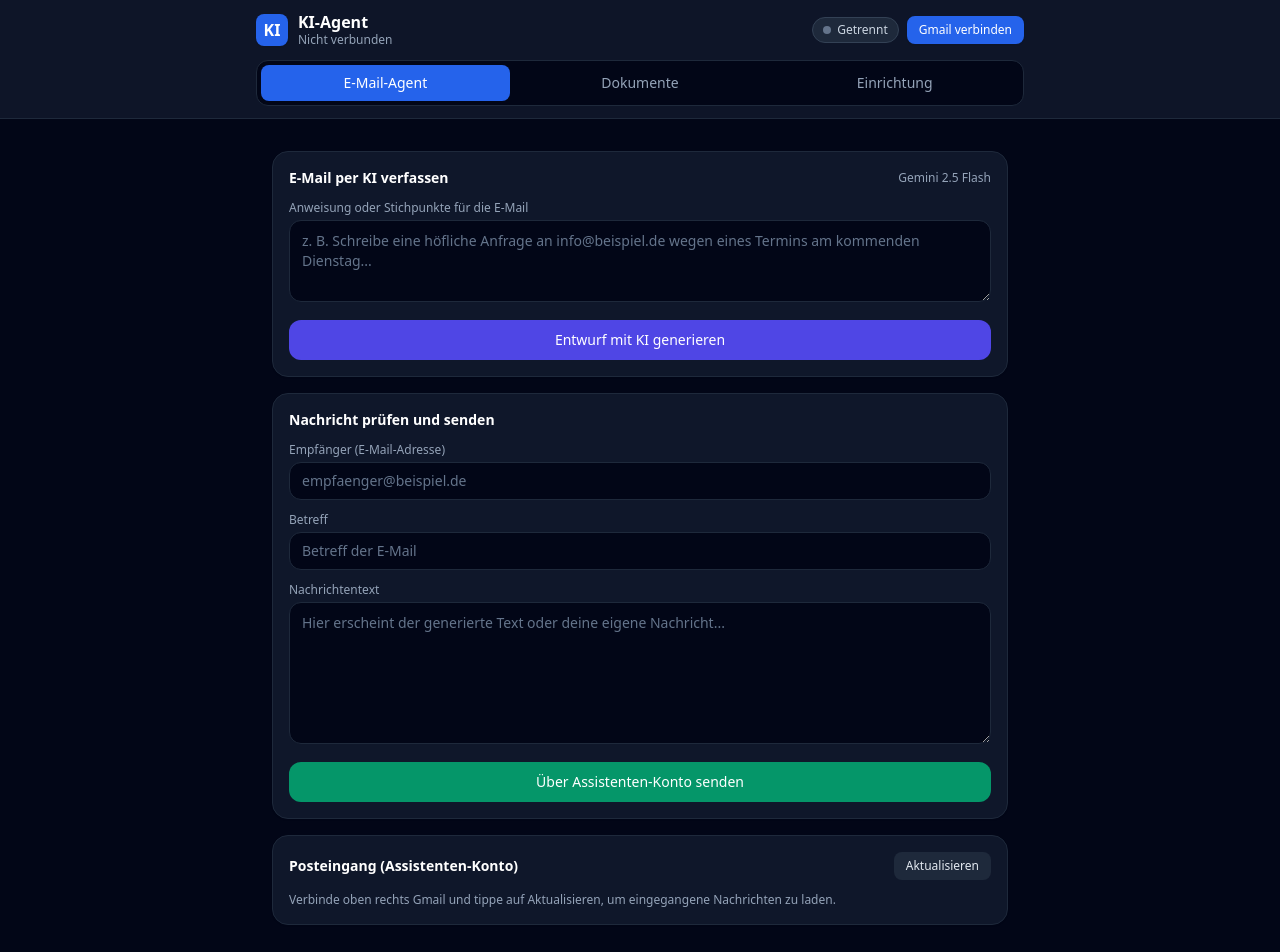
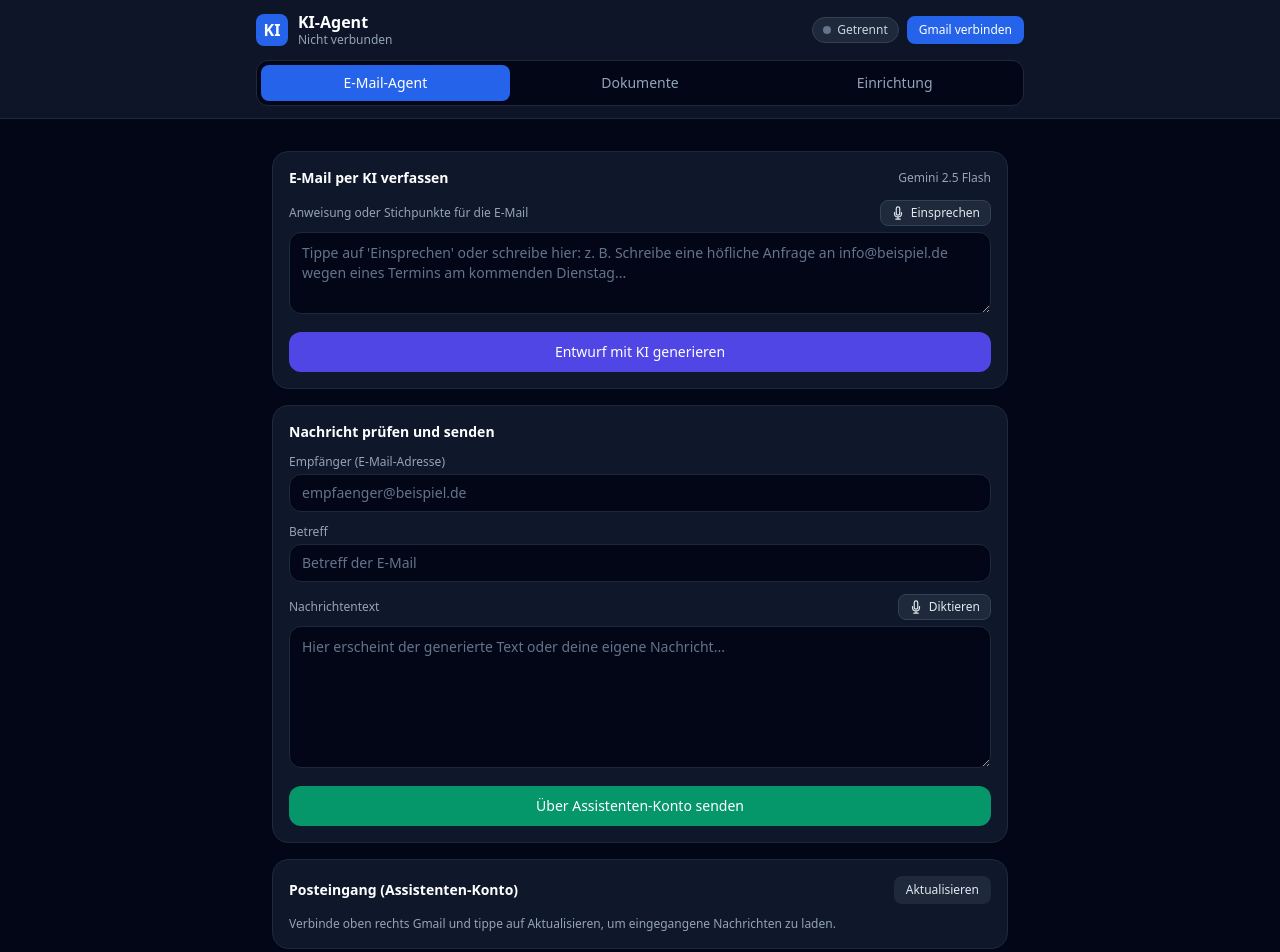
Before and after one commit to marchens1977/KI-Agent, a plain HTML site: page index.html in a window 1280 px wide. Drawn offline with nearby package versions, Linux system fonts and the light colour scheme.

Commit message:
Add files via upload

```diff
--- a/index.html
+++ b/index.html
@@ -57,8 +57,14 @@
         </div>
 
         <div>
-          <label class="block text-xs text-slate-400 mb-1">Anweisung oder Stichpunkte für die E-Mail</label>
-          <textarea id="mailPrompt" rows="3" placeholder="z. B. Schreibe eine höfliche Anfrage an info@beispiel.de wegen eines Termins am kommenden Dienstag..." class="w-full rounded-xl bg-slate-950 border border-slate-800 px-3 py-2.5 text-sm text-slate-100 placeholder-slate-500 focus:outline-none focus:border-blue-500"></textarea>
+          <div class="flex items-center justify-between gap-2 mb-1.5">
+            <label for="mailPrompt" class="block text-xs text-slate-400">Anweisung oder Stichpunkte für die E-Mail</label>
+            <button type="button" onclick="toggleVoiceInput('mailPrompt', this)" class="voice-btn inline-flex items-center gap-1.5 px-2.5 py-1 rounded-lg bg-slate-800 hover:bg-slate-700 text-xs font-medium text-slate-200 border border-slate-700 transition">
+              <svg class="w-3.5 h-3.5" fill="none" stroke="currentColor" stroke-width="2" viewBox="0 0 24 24"><path stroke-linecap="round" stroke-linejoin="round" d="M12 18.75a6 6 0 006-6v-1.5m-6 7.5a6 6 0 01-6-6v-1.5m6 7.5v3.75m-3.75 0h7.5M12 15.75a3 3 0 01-3-3V4.5a3 3 0 116 0v8.25a3 3 0 01-3 3z"/></svg>
+              <span>Einsprechen</span>
+            </button>
+          </div>
+          <textarea id="mailPrompt" rows="3" placeholder="Tippe auf 'Einsprechen' oder schreibe hier: z. B. Schreibe eine höfliche Anfrage an info@beispiel.de wegen eines Termins am kommenden Dienstag..." class="w-full rounded-xl bg-slate-950 border border-slate-800 px-3 py-2.5 text-sm text-slate-100 placeholder-slate-500 focus:outline-none focus:border-blue-500"></textarea>
         </div>
 
         <button onclick="generateEmailDraft()" id="btnGenerateMail" class="w-full py-2.5 px-4 rounded-xl bg-indigo-600 hover:bg-indigo-500 active:bg-indigo-700 text-sm font-medium text-white transition">
@@ -80,7 +86,13 @@
         </div>
 
         <div>
-          <label class="block text-xs text-slate-400 mb-1">Nachrichtentext</label>
+          <div class="flex items-center justify-between gap-2 mb-1.5">
+            <label for="mailBody" class="block text-xs text-slate-400">Nachrichtentext</label>
+            <button type="button" onclick="toggleVoiceInput('mailBody', this)" class="voice-btn inline-flex items-center gap-1.5 px-2.5 py-1 rounded-lg bg-slate-800 hover:bg-slate-700 text-xs font-medium text-slate-200 border border-slate-700 transition">
+              <svg class="w-3.5 h-3.5" fill="none" stroke="currentColor" stroke-width="2" viewBox="0 0 24 24"><path stroke-linecap="round" stroke-linejoin="round" d="M12 18.75a6 6 0 006-6v-1.5m-6 7.5a6 6 0 01-6-6v-1.5m6 7.5v3.75m-3.75 0h7.5M12 15.75a3 3 0 01-3-3V4.5a3 3 0 116 0v8.25a3 3 0 01-3 3z"/></svg>
+              <span>Diktieren</span>
+            </button>
+          </div>
           <textarea id="mailBody" rows="6" placeholder="Hier erscheint der generierte Text oder deine eigene Nachricht..." class="w-full rounded-xl bg-slate-950 border border-slate-800 px-3 py-2.5 text-sm text-slate-100 placeholder-slate-500 focus:outline-none focus:border-blue-500"></textarea>
         </div>
 
@@ -119,7 +131,13 @@
         </div>
 
         <div>
-          <label class="block text-xs text-slate-400 mb-1">Arbeitsauftrag an die KI</label>
+          <div class="flex items-center justify-between gap-2 mb-1.5">
+            <label for="docInstruction" class="block text-xs text-slate-400">Arbeitsauftrag an die KI</label>
+            <button type="button" onclick="toggleVoiceInput('docInstruction', this)" class="voice-btn inline-flex items-center gap-1.5 px-2.5 py-1 rounded-lg bg-slate-800 hover:bg-slate-700 text-xs font-medium text-slate-200 border border-slate-700 transition">
+              <svg class="w-3.5 h-3.5" fill="none" stroke="currentColor" stroke-width="2" viewBox="0 0 24 24"><path stroke-linecap="round" stroke-linejoin="round" d="M12 18.75a6 6 0 006-6v-1.5m-6 7.5a6 6 0 01-6-6v-1.5m6 7.5v3.75m-3.75 0h7.5M12 15.75a3 3 0 01-3-3V4.5a3 3 0 116 0v8.25a3 3 0 01-3 3z"/></svg>
+              <span>Einsprechen</span>
+            </button>
+          </div>
           <input type="text" id="docInstruction" value="Fasse die wichtigsten Punkte, Fristen und erforderlichen Schritte klar zusammen." class="w-full rounded-xl bg-slate-950 border border-slate-800 px-3 py-2 text-sm text-slate-100 focus:outline-none focus:border-blue-500" />
         </div>
 
@@ -174,6 +192,92 @@
     let accessToken = null;
     let tokenClient = null;
     let uploadedFilePayload = null;
+
+    // Spracheingabe-Status
+    let activeRecognition = null;
+    let activeVoiceBtn = null;
+    let activeVoiceDefaultLabel = '';
+
+    function resetVoiceButton(btn, defaultLabel) {
+      if (!btn) return;
+      btn.classList.remove('bg-rose-600', 'hover:bg-rose-500', 'border-rose-500', 'text-white', 'animate-pulse');
+      btn.classList.add('bg-slate-800', 'hover:bg-slate-700', 'border-slate-700', 'text-slate-200');
+      const span = btn.querySelector('span');
+      if (span) span.textContent = defaultLabel || 'Einsprechen';
+    }
+
+    function toggleVoiceInput(targetId, btn) {
+      const SpeechRecognition = window.SpeechRecognition || window.webkitSpeechRecognition;
+      if (!SpeechRecognition) {
+        showAlert('Dein Browser unterstützt keine direkte Spracheingabe. Nutze alternativ das Mikrofon auf deiner Smartphone-Tastatur.', 'error');
+        return;
+      }
+
+      // Falls bereits eine Aufnahme läuft: sauber stoppen
+      if (activeRecognition) {
+        const wasSameBtn = activeVoiceBtn === btn;
+        try { activeRecognition.stop(); } catch (e) {}
+        if (wasSameBtn) return;
+      }
+
+      const targetEl = document.getElementById(targetId);
+      if (!targetEl) return;
+
+      const recognition = new SpeechRecognition();
+      recognition.lang = 'de-DE';
+      recognition.interimResults = true;
+      recognition.continuous = false;
+
+      const baseText = targetEl.value;
+      const separator = baseText && !/\s$/.test(baseText) ? ' ' : '';
+      let finalChunk = '';
+
+      activeRecognition = recognition;
+      activeVoiceBtn = btn;
+      activeVoiceDefaultLabel = btn.querySelector('span')?.textContent || 'Einsprechen';
+
+      btn.classList.remove('bg-slate-800', 'hover:bg-slate-700', 'border-slate-700', 'text-slate-200');
+      btn.classList.add('bg-rose-600', 'hover:bg-rose-500', 'border-rose-500', 'text-white', 'animate-pulse');
+      const span = btn.querySelector('span');
+      if (span) span.textContent = 'Höre zu... (Stopp)';
+
+      recognition.onresult = (event) => {
+        let interimChunk = '';
+        for (let i = event.resultIndex; i < event.results.length; i++) {
+          const transcript = event.results[i][0].transcript;
+          if (event.results[i].isFinal) {
+            finalChunk += transcript;
+          } else {
+            interimChunk += transcript;
+          }
+        }
+        targetEl.value = baseText + separator + (finalChunk + interimChunk).trimStart();
+      };
+
+      recognition.onerror = (event) => {
+        if (event.error === 'not-allowed') {
+          showAlert('Mikrofonzugriff blockiert. Bitte erlaube das Mikrofon in den Browser-Einstellungen.', 'error');
+        } else if (event.error !== 'aborted' && event.error !== 'no-speech') {
+          showAlert('Spracherkennung unterbrochen: ' + event.error, 'error');
+        }
+      };
+
+      recognition.onend = () => {
+        resetVoiceButton(btn, activeVoiceDefaultLabel);
+        if (activeRecognition === recognition) {
+          activeRecognition = null;
+          activeVoiceBtn = null;
+        }
+      };
+
+      try {
+        recognition.start();
+      } catch (e) {
+        resetVoiceButton(btn, activeVoiceDefaultLabel);
+        activeRecognition = null;
+        activeVoiceBtn = null;
+      }
+    }
 
     function getConfig() {
       try {
```
